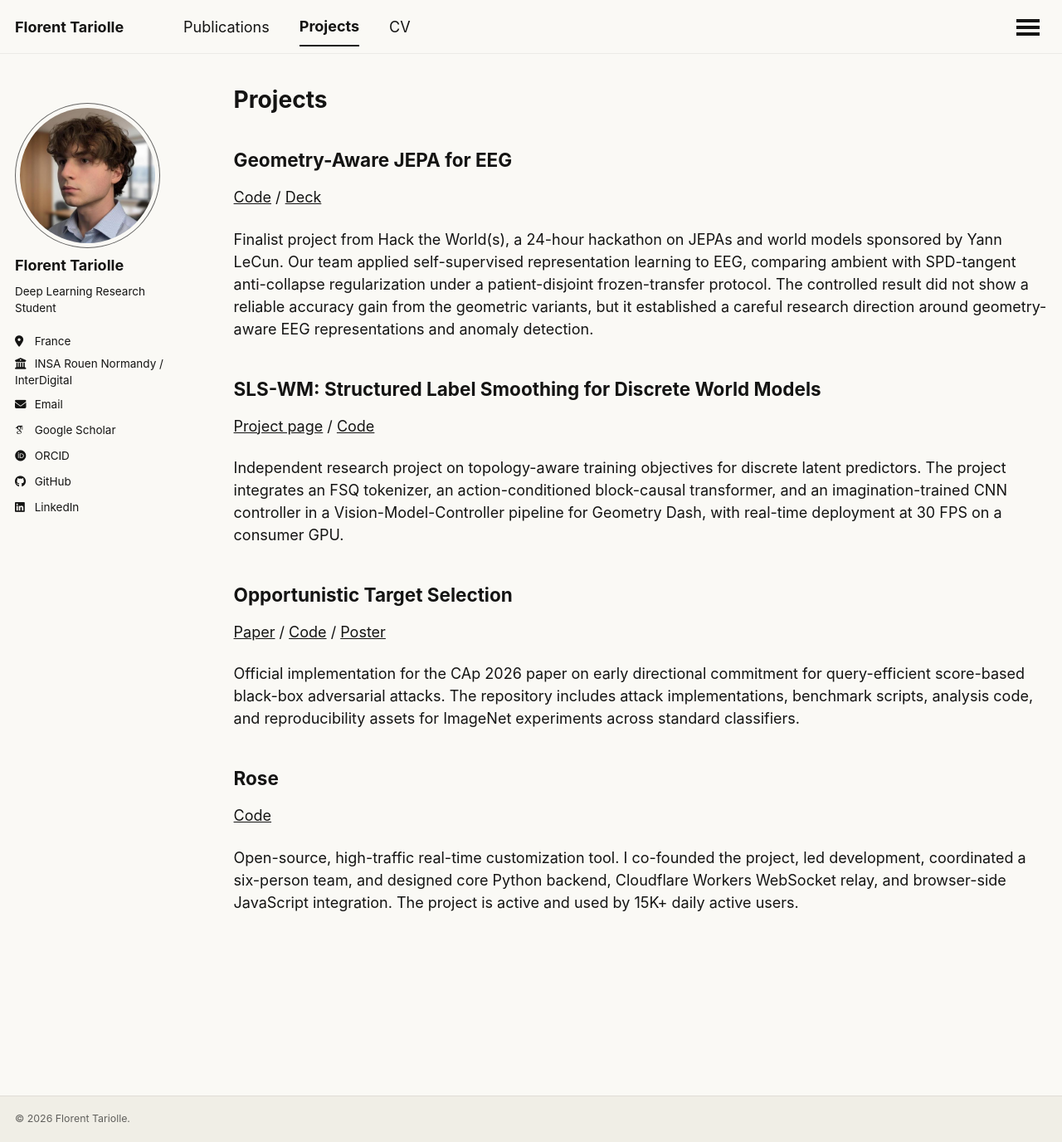
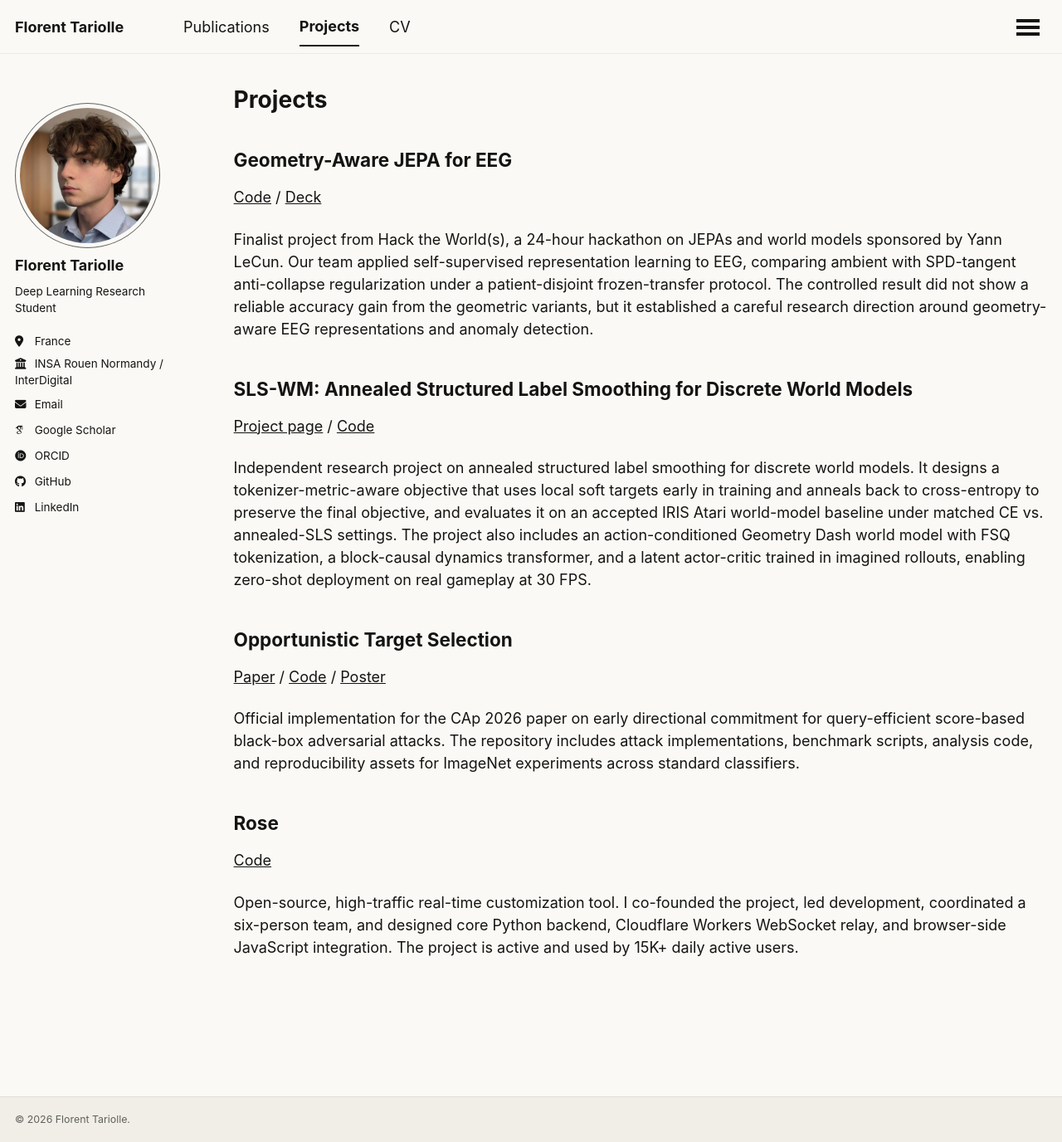
Before and after one commit to Tariolle/Tariolle.github.io, a Jekyll site: the page built from _pages/projects.md, in a window 1280 px wide and 1376 px high. Shown: the whole window at 83% size. Built offline with Jekyll 4.4.1, drawn with Linux system fonts in a browser that asks for light colours; some web fonts are replaced; a script that is not in the unit is left out.

Commit message:
docs: refresh SLS-WM website framing

```diff
--- a/_pages/projects.md
+++ b/_pages/projects.md
@@ -11,11 +11,11 @@ author_profile: true
 
 Finalist project from Hack the World(s), a 24-hour hackathon on JEPAs and world models sponsored by Yann LeCun. Our team applied self-supervised representation learning to EEG, comparing ambient with SPD-tangent anti-collapse regularization under a patient-disjoint frozen-transfer protocol. The controlled result did not show a reliable accuracy gain from the geometric variants, but it established a careful research direction around geometry-aware EEG representations and anomaly detection.
 
-## SLS-WM: Structured Label Smoothing for Discrete World Models
+## SLS-WM: Annealed Structured Label Smoothing for Discrete World Models
 
 [Project page](https://tariolle.github.io/sls-wm/) / [Code](https://github.com/Tariolle/sls-wm)
 
-Independent research project on topology-aware training objectives for discrete latent predictors. The project integrates an FSQ tokenizer, an action-conditioned block-causal transformer, and an imagination-trained CNN controller in a Vision-Model-Controller pipeline for Geometry Dash, with real-time deployment at 30 FPS on a consumer GPU.
+Independent research project on annealed structured label smoothing for discrete world models. It designs a tokenizer-metric-aware objective that uses local soft targets early in training and anneals back to cross-entropy to preserve the final objective, and evaluates it on an accepted IRIS Atari world-model baseline under matched CE vs. annealed-SLS settings. The project also includes an action-conditioned Geometry Dash world model with FSQ tokenization, a block-causal dynamics transformer, and a latent actor-critic trained in imagined rollouts, enabling zero-shot deployment on real gameplay at 30 FPS.
 
 ## Opportunistic Target Selection
 
```
Also changed, not shown: _pages/about.md (+1 -1 lines).
